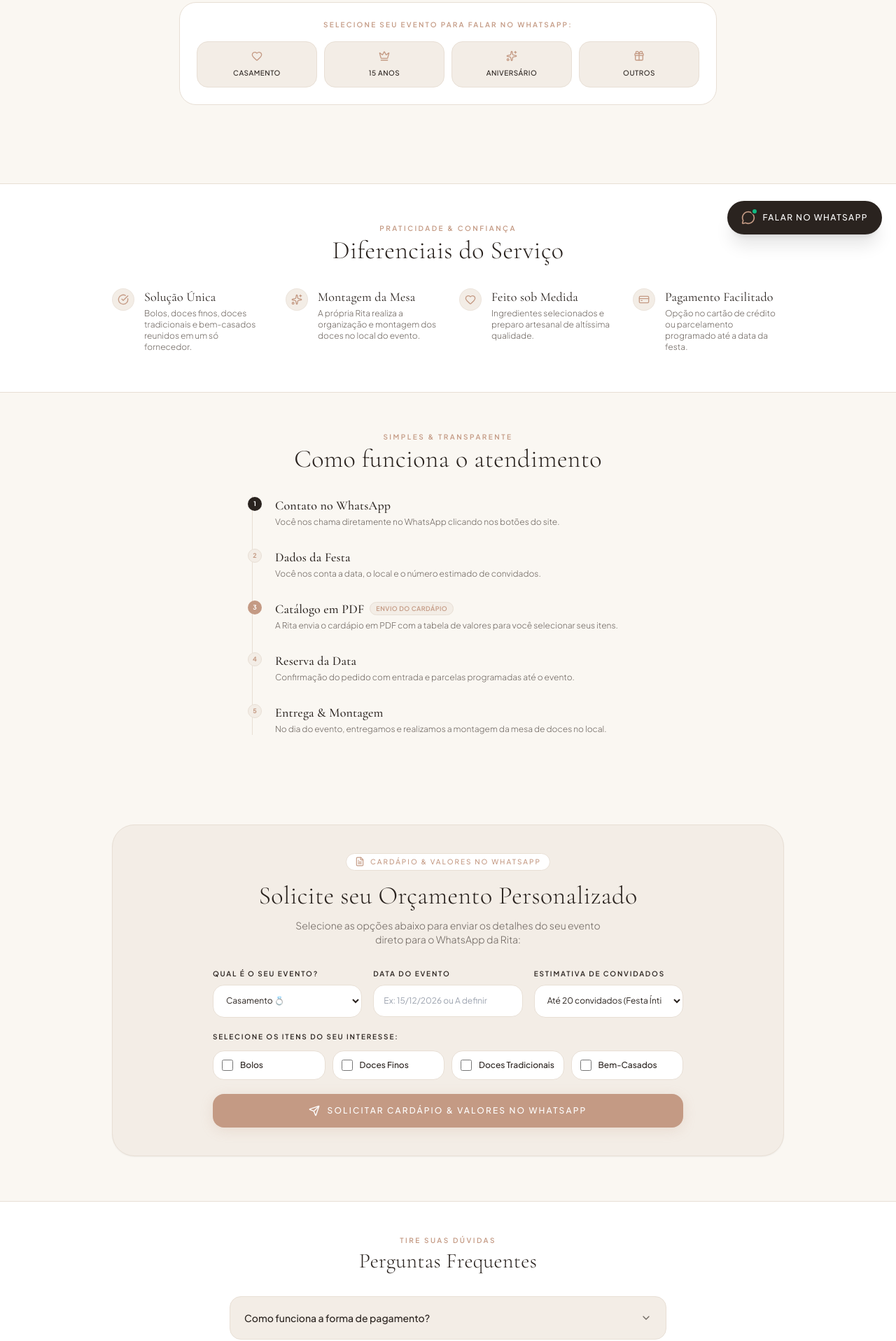
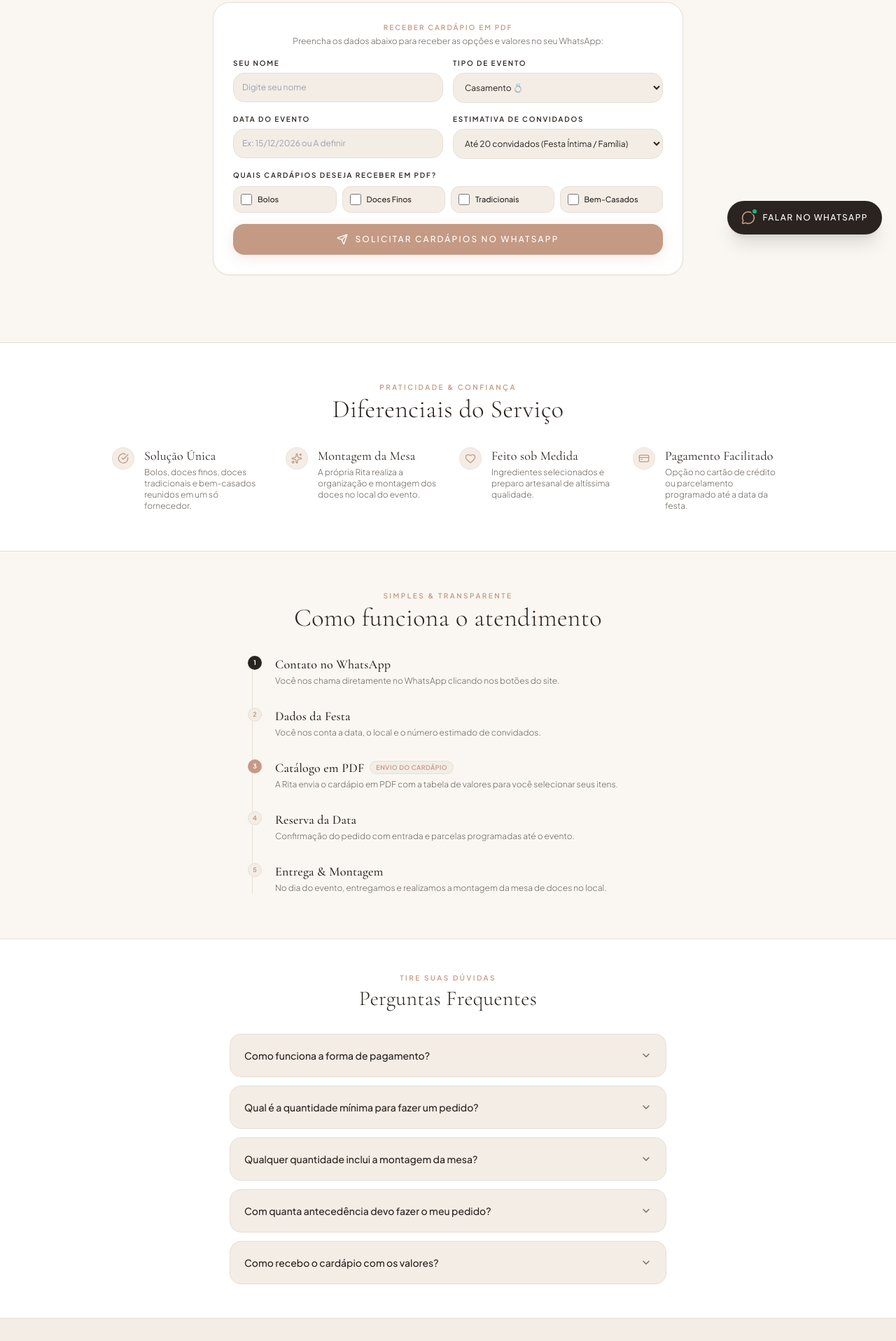
Before and after one commit to szmktdigital/ritajoicebolosedoces, a plain HTML site: page index.html in a window 1280 px wide. Shown: the part 445-2361 px from the top of the page at 70% size. Drawn offline with nearby package versions, Linux system fonts and the light colour scheme.

Commit message:
Update index.html

```diff
--- a/index.html
+++ b/index.html
@@ -159,33 +159,89 @@
                     Bolos para festas, doces finos, doces tradicionais e bem-casados reunidos com alta qualidade e a tranquilidade da <strong class="text-brand-text font-medium">montagem da mesa no próprio local</strong>.
                 </p>
 
-                <!-- Fast Category Buttons -->
-                <div class="reveal-on-scroll bg-white p-5 sm:p-6 rounded-3xl border border-brand-border shadow-xs mb-8">
-                    <p class="text-[10px] font-semibold tracking-[0.22em] text-brand-accent uppercase mb-4 text-center">
-                        Selecione seu evento para falar no WhatsApp:
-                    </p>
+                <!-- Fast Filter Form Header -->
+                <div class="reveal-on-scroll bg-white p-5 sm:p-7 rounded-3xl border border-brand-border shadow-sm text-left max-w-2xl mx-auto mb-4">
+                    <div class="text-center mb-4">
+                        <span class="text-[10px] font-semibold tracking-[0.2em] text-brand-accent uppercase block mb-1">
+                            Receber Cardápio em PDF
+                        </span>
+                        <p class="text-xs text-brand-muted font-light">
+                            Preencha os dados abaixo para receber as opções e valores no seu WhatsApp:
+                        </p>
+                    </div>
 
-                    <div class="grid grid-cols-2 sm:grid-cols-4 gap-2.5">
-                        <button onclick="sendQuickMessage('Casamento')" class="p-3 rounded-2xl bg-brand-soft hover:bg-brand-text hover:text-white border border-brand-border text-xs font-medium text-brand-text transition-all duration-300 flex flex-col items-center gap-2 text-center group">
-                            <i data-lucide="heart" class="w-4 h-4 text-brand-accent transition-colors"></i>
-                            <span class="tracking-wider uppercase text-[10px]">Casamento</span>
+                    <form id="heroForm" onsubmit="handleHeroSubmit(event)" class="space-y-4">
+
+                        <!-- Customer Name & Event Type -->
+                        <div class="grid grid-cols-1 sm:grid-cols-2 gap-3.5">
+                            <div>
+                                <label class="block text-[10px] font-semibold text-brand-text uppercase tracking-[0.18em] mb-1.5">Seu Nome</label>
+                                <input type="text" id="heroName" required placeholder="Digite seu nome" class="w-full bg-brand-soft border border-brand-border text-brand-text text-xs rounded-2xl p-3 focus:outline-none focus:border-brand-accent transition-colors">
+                            </div>
+
+                            <div>
+                                <label class="block text-[10px] font-semibold text-brand-text uppercase tracking-[0.18em] mb-1.5">Tipo de Evento</label>
+                                <select id="heroEventType" class="w-full bg-brand-soft border border-brand-border text-brand-text text-xs rounded-2xl p-3 focus:outline-none focus:border-brand-accent transition-colors">
+                                    <option value="Casamento">Casamento 💍</option>
+                                    <option value="Aniversário de 15 Anos">Aniversário de 15 Anos ✨</option>
+                                    <option value="Aniversário / Festa">Aniversário / Festa 🎉</option>
+                                    <option value="Outro Evento Especial">Outro Evento Especial 🥂</option>
+                                </select>
+                            </div>
+                        </div>
+
+                        <!-- Event Date & Guest Count -->
+                        <div class="grid grid-cols-1 sm:grid-cols-2 gap-3.5">
+                            <div>
+                                <label class="block text-[10px] font-semibold text-brand-text uppercase tracking-[0.18em] mb-1.5">Data do Evento</label>
+                                <input type="text" id="heroEventDate" placeholder="Ex: 15/12/2026 ou A definir" class="w-full bg-brand-soft border border-brand-border text-brand-text text-xs rounded-2xl p-3 focus:outline-none focus:border-brand-accent transition-colors">
+                            </div>
+
+                            <div>
+                                <label class="block text-[10px] font-semibold text-brand-text uppercase tracking-[0.18em] mb-1.5">Estimativa de Convidados</label>
+                                <select id="heroGuests" class="w-full bg-brand-soft border border-brand-border text-brand-text text-xs rounded-2xl p-3 focus:outline-none focus:border-brand-accent transition-colors">
+                                    <option value="Até 20 convidados (Festa Íntima / Família)">Até 20 convidados (Festa Íntima / Família)</option>
+                                    <option value="20 a 50 convidados">20 a 50 convidados</option>
+                                    <option value="50 a 100 convidados">50 a 100 convidados</option>
+                                    <option value="100 a 200 convidados">100 a 200 convidados</option>
+                                    <option value="Mais de 200 convidados">Mais de 200 convidados</option>
+                                </select>
+                            </div>
+                        </div>
+
+                        <!-- Menus to Receive -->
+                        <div>
+                            <label class="block text-[10px] font-semibold text-brand-text uppercase tracking-[0.18em] mb-2">Quais cardápios deseja receber em PDF?</label>
+
+                            <div class="grid grid-cols-2 sm:grid-cols-4 gap-2 text-xs">
+                                <label class="flex items-center gap-2 p-2.5 rounded-xl bg-brand-soft border border-brand-border cursor-pointer hover:border-brand-accent transition-colors">
+                                    <input type="checkbox" value="Bolo para Eventos" class="accent-brand-accent w-4 h-4 rounded">
+                                    <span class="text-brand-text font-medium text-[11px]">Bolos</span>
+                                </label>
+
+                                <label class="flex items-center gap-2 p-2.5 rounded-xl bg-brand-soft border border-brand-border cursor-pointer hover:border-brand-accent transition-colors">
+                                    <input type="checkbox" value="Doces Finos" class="accent-brand-accent w-4 h-4 rounded">
+                                    <span class="text-brand-text font-medium text-[11px]">Doces Finos</span>
+                                </label>
+
+                                <label class="flex items-center gap-2 p-2.5 rounded-xl bg-brand-soft border border-brand-border cursor-pointer hover:border-brand-accent transition-colors">
+                                    <input type="checkbox" value="Doces Tradicionais Gourmet" class="accent-brand-accent w-4 h-4 rounded">
+                                    <span class="text-brand-text font-medium text-[11px]">Tradicionais</span>
+                                </label>
+
+                                <label class="flex items-center gap-2 p-2.5 rounded-xl bg-brand-soft border border-brand-border cursor-pointer hover:border-brand-accent transition-colors">
+                                    <input type="checkbox" value="Bem-Casados" class="accent-brand-accent w-4 h-4 rounded">
+                                    <span class="text-brand-text font-medium text-[11px]">Bem-Casados</span>
+                                </label>
+                            </div>
+                        </div>
+
+                        <!-- Submit CTA -->
+                        <button type="submit" class="btn-brand-accent w-full py-3.5 px-5 bg-brand-accent text-white font-medium text-xs tracking-[0.18em] uppercase rounded-2xl hover:bg-brand-accentHover transition-colors flex items-center justify-center gap-2.5 mt-3">
+                            <i data-lucide="send" class="w-4 h-4"></i>
+                            <span>Solicitar Cardápios no WhatsApp</span>
                         </button>
-
-                        <button onclick="sendQuickMessage('15 Anos')" class="p-3 rounded-2xl bg-brand-soft hover:bg-brand-text hover:text-white border border-brand-border text-xs font-medium text-brand-text transition-all duration-300 flex flex-col items-center gap-2 text-center group">
-                            <i data-lucide="crown" class="w-4 h-4 text-brand-accent transition-colors"></i>
-                            <span class="tracking-wider uppercase text-[10px]">15 Anos</span>
-                        </button>
-
-                        <button onclick="sendQuickMessage('Aniversário')" class="p-3 rounded-2xl bg-brand-soft hover:bg-brand-text hover:text-white border border-brand-border text-xs font-medium text-brand-text transition-all duration-300 flex flex-col items-center gap-2 text-center group">
-                            <i data-lucide="sparkles" class="w-4 h-4 text-brand-accent transition-colors"></i>
-                            <span class="tracking-wider uppercase text-[10px]">Aniversário</span>
-                        </button>
-
-                        <button onclick="sendQuickMessage('Outro Evento')" class="p-3 rounded-2xl bg-brand-soft hover:bg-brand-text hover:text-white border border-brand-border text-xs font-medium text-brand-text transition-all duration-300 flex flex-col items-center gap-2 text-center group">
-                            <i data-lucide="gift" class="w-4 h-4 text-brand-accent transition-colors"></i>
-                            <span class="tracking-wider uppercase text-[10px]">Outros</span>
-                        </button>
-                    </div>
+                    </form>
                 </div>
             </div>
         </section>
@@ -317,100 +373,6 @@
             </div>
         </section>
 
-        <section id="orcamento" class="py-12 sm:py-16 px-4 sm:px-6 lg:px-8 max-w-5xl mx-auto">
-            <div class="bg-brand-soft border border-brand-border rounded-[2rem] p-6 sm:p-10 shadow-sm relative overflow-hidden">
-
-                <div class="max-w-2xl mx-auto text-center relative z-10">
-
-                    <div class="inline-flex items-center gap-2 px-3 py-1 rounded-full bg-white border border-brand-border text-brand-accent text-[10px] font-medium tracking-[0.2em] uppercase mb-4">
-                        <i data-lucide="file-text" class="w-3.5 h-3.5"></i>
-                        <span>Cardápio & Valores no WhatsApp</span>
-                    </div>
-
-                    <h2 class="font-editorial text-3xl sm:text-4xl font-light mb-3 text-brand-text">
-                        Solicite seu Orçamento Personalizado
-                    </h2>
-                    <p class="text-xs sm:text-sm text-brand-muted font-light mb-8 max-w-md mx-auto">
-                        Selecione as opções abaixo para enviar os detalhes do seu evento direto para o WhatsApp da Rita:
-                    </p>
-
-                    <!-- Order Selection Form -->
-                    <form id="simularForm" onsubmit="handleSimulation(event)" class="space-y-5 text-left">
-
-                        <div class="grid grid-cols-1 sm:grid-cols-3 gap-4">
-                            <!-- Event Type -->
-                            <div>
-                                <label class="block text-[10px] font-semibold text-brand-text uppercase tracking-[0.18em] mb-2">Qual é o seu evento?</label>
-                                <select id="simEventType" class="w-full bg-white border border-brand-border text-brand-text text-xs rounded-2xl p-3.5 focus:outline-none focus:border-brand-accent transition-colors">
-                                    <option value="Casamento">Casamento 💍</option>
-                                    <option value="Aniversário de 15 Anos">Aniversário de 15 Anos ✨</option>
-                                    <option value="Aniversário Festivo">Aniversário / Festa 🎉</option>
-                                    <option value="Outro Evento Especial">Outro Evento Especial 🥂</option>
-                                </select>
-                            </div>
-
-                            <!-- Event Date -->
-                            <div>
-                                <label class="block text-[10px] font-semibold text-brand-text uppercase tracking-[0.18em] mb-2">Data do Evento</label>
-                                <input type="text" id="simEventDate" placeholder="Ex: 15/12/2026 ou A definir" class="w-full bg-white border border-brand-border text-brand-text text-xs rounded-2xl p-3.5 focus:outline-none focus:border-brand-accent transition-colors">
-                            </div>
-
-                            <!-- Guest Count -->
-                            <div>
-                                <label class="block text-[10px] font-semibold text-brand-text uppercase tracking-[0.18em] mb-2">Estimativa de Convidados</label>
-                                <select id="simGuests" class="w-full bg-white border border-brand-border text-brand-text text-xs rounded-2xl p-3.5 focus:outline-none focus:border-brand-accent transition-colors">
-                                    <option value="Até 20 convidados (Festa Íntima / Família)">Até 20 convidados (Festa Íntima / Família)</option>
-                                    <option value="20 a 50 convidados">20 a 50 convidados</option>
-                                    <option value="50 a 100 convidados">50 a 100 convidados</option>
-                                    <option value="100 a 200 convidados">100 a 200 convidados</option>
-                                    <option value="Mais de 200 convidados">Mais de 200 convidados</option>
-                                </select>
-                            </div>
-                        </div>
-
-                        <!-- Checkboxes / Product Interest -->
-                        <div>
-                            <label class="block text-[10px] font-semibold text-brand-text uppercase tracking-[0.18em] mb-3">Selecione os itens do seu interesse:</label>
-
-                            <div class="grid grid-cols-2 sm:grid-cols-4 gap-2.5 text-xs">
-
-                                <!-- Option: Bolos -->
-                                <label class="flex items-center gap-2.5 p-3 rounded-2xl bg-white border border-brand-border cursor-pointer hover:border-brand-accent transition-colors">
-                                    <input type="checkbox" value="Bolo para Eventos" class="accent-brand-accent w-4 h-4 rounded">
-                                    <span class="text-brand-text font-medium text-xs">Bolos</span>
-                                </label>
-
-                                <!-- Option: Doces Finos -->
-                                <label class="flex items-center gap-2.5 p-3 rounded-2xl bg-white border border-brand-border cursor-pointer hover:border-brand-accent transition-colors">
-                                    <input type="checkbox" value="Doces Finos" class="accent-brand-accent w-4 h-4 rounded">
-                                    <span class="text-brand-text font-medium text-xs">Doces Finos</span>
-                                </label>
-
-                                <!-- Option: Doces Tradicionais -->
-                                <label class="flex items-center gap-2.5 p-3 rounded-2xl bg-white border border-brand-border cursor-pointer hover:border-brand-accent transition-colors">
-                                    <input type="checkbox" value="Doces Tradicionais Gourmet" class="accent-brand-accent w-4 h-4 rounded">
-                                    <span class="text-brand-text font-medium text-xs">Doces Tradicionais</span>
-                                </label>
-
-                                <!-- Option: Bem-Casados -->
-                                <label class="flex items-center gap-2.5 p-3 rounded-2xl bg-white border border-brand-border cursor-pointer hover:border-brand-accent transition-colors">
-                                    <input type="checkbox" value="Bem-Casados" class="accent-brand-accent w-4 h-4 rounded">
-                                    <span class="text-brand-text font-medium text-xs">Bem-Casados</span>
-                                </label>
-
-                            </div>
-                        </div>
-
-                        <!-- Submit CTA -->
-                        <button type="submit" class="btn-brand-accent w-full py-4 px-6 bg-brand-accent text-white font-medium text-xs tracking-[0.18em] uppercase rounded-2xl hover:bg-brand-accentHover transition-colors flex items-center justify-center gap-2.5 mt-4">
-                            <i data-lucide="send" class="w-4 h-4"></i>
-                            <span>Solicitar Cardápio & Valores no WhatsApp</span>
-                        </button>
-                    </form>
-                </div>
-            </div>
-        </section>
-
         <section id="faq" class="py-12 bg-white border-t border-brand-border">
             <div class="max-w-2xl mx-auto px-4 sm:px-6">
 
@@ -526,30 +488,25 @@
 
         const PHONE_NUMBER = "5566996413664";
 
-        // Direct WhatsApp quick option
-        function sendQuickMessage(eventType) {
-            const message = `Olá, Rita! Vim pelo seu Instagram e gostaria de solicitar o cardápio em PDF para o meu evento: *${eventType}*.`;
-            const encoded = encodeURIComponent(message);
-            window.open(`https://wa.me/${PHONE_NUMBER}?text=${encoded}`, '_blank');
-        }
-
-        // Handle customized form submit
-        function handleSimulation(e) {
+        // Handle Form Submit from Hero section
+        function handleHeroSubmit(e) {
             e.preventDefault();
 
-            const eventType = document.getElementById('simEventType').value;
-            const eventDate = document.getElementById('simEventDate').value.trim() || 'A definir';
-            const guests = document.getElementById('simGuests').value;
+            const name = document.getElementById('heroName').value.trim();
+            const eventType = document.getElementById('heroEventType').value;
+            const eventDate = document.getElementById('heroEventDate').value.trim() || 'A definir';
+            const guests = document.getElementById('heroGuests').value;
 
-            const checkboxes = document.querySelectorAll('#simularForm input[type="checkbox"]:checked');
+            const checkboxes = document.querySelectorAll('#heroForm input[type="checkbox"]:checked');
             const items = Array.from(checkboxes).map(cb => cb.value).join(', ');
 
-            const text = `Olá, Rita! Vim pelo seu Instagram e fiz a seleção das opções para o meu evento:\n\n` +
+            const text = `Olá, Rita! Meu nome é *${name}* e vim pelo seu Instagram.\n\n` +
+                         `Gostaria de solicitar o cardápio em PDF com os valores para o meu evento:\n` +
                          `• *Evento:* ${eventType}\n` +
                          `• *Data:* ${eventDate}\n` +
-                         `• *Convidados:* ${guests}\n` +
-                         `• *Itens de interesse:* ${items || 'A definir'}\n\n` +
-                         `Pode me enviar o Cardápio em PDF com a tabela de valores para eu escolher?`;
+                         `• *Estimativa de Convidados:* ${guests}\n` +
+                         `• *Cardápios que quero receber:* ${items || 'Todos os cardápios'}\n\n` +
+                         `Pode me enviar as opções em PDF, por favor?`;
 
             window.open(`https://wa.me/${PHONE_NUMBER}?text=${encodeURIComponent(text)}`, '_blank');
         }
```
